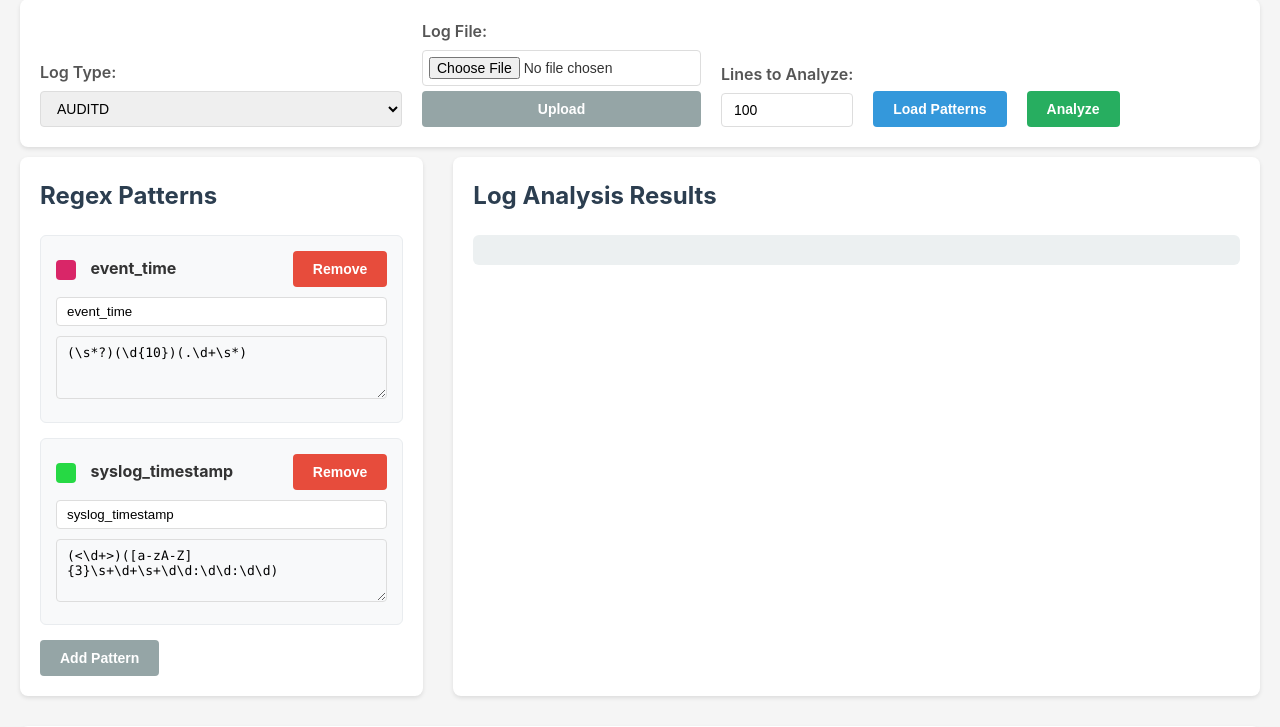
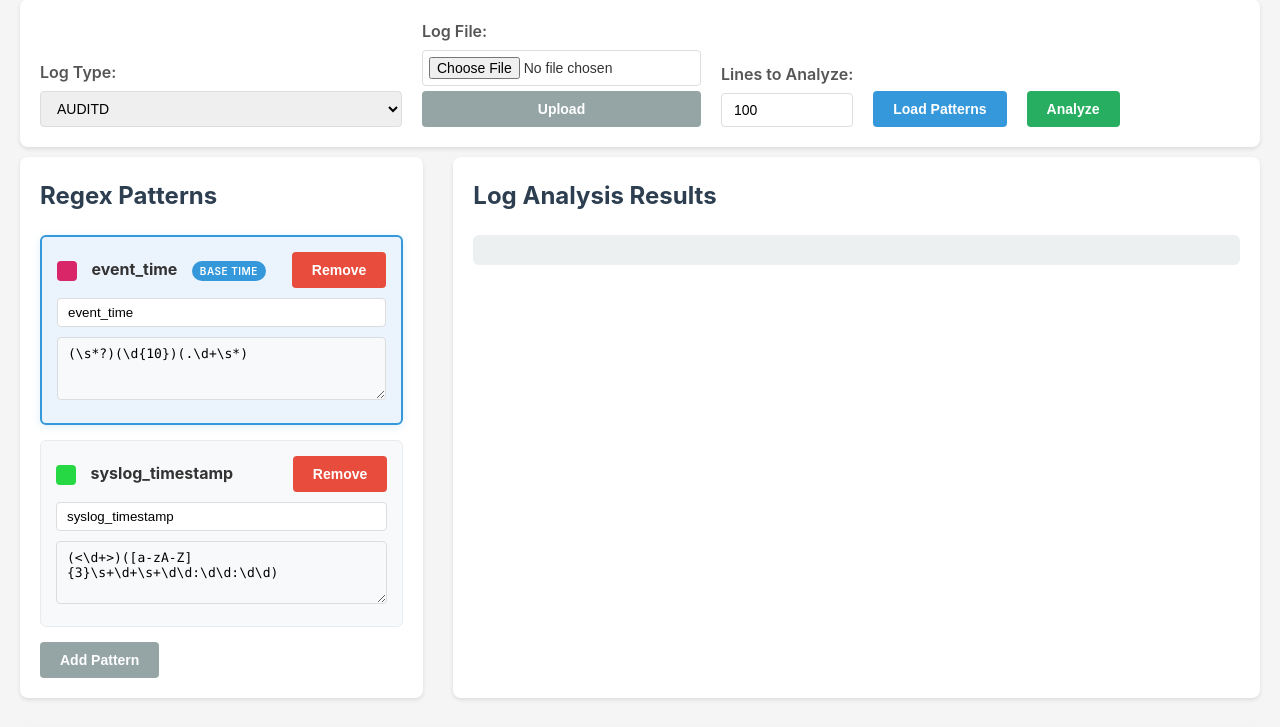
Before and after one commit to dandye/logstory_regexer, a Flask app: page / in a window 1280 px wide. Shown: the part 193-920 px from the top of the page. Run offline with Flask 3, Linux system fonts and the light colour scheme; some libraries are stand-ins or nearby versions.

Commit message:
Indicate which ts is base_time

```diff
--- a/app.py
+++ b/app.py
@@ -131,7 +131,15 @@ def get_patterns(log_type):
         return jsonify({'error': 'Log type not found'}), 404
 
     timestamps = config[log_type].get('timestamps', [])
-    return jsonify({'patterns': timestamps})
+
+    # Sort patterns so base_time appears first
+    def sort_key(pattern):
+        # base_time patterns get priority 0, others get priority 1
+        return (0 if pattern.get('base_time') else 1, pattern.get('name', ''))
+
+    sorted_timestamps = sorted(timestamps, key=sort_key)
+
+    return jsonify({'patterns': sorted_timestamps})
 
 @app.route('/api/upload-log', methods=['POST'])
 def upload_log():
--- a/static/css/style.css
+++ b/static/css/style.css
@@ -171,6 +171,12 @@ input[type="file"] {
     border: 1px solid #e9ecef;
 }
 
+.base-time-pattern {
+    border: 2px solid #3498db;
+    background-color: #ebf3fd;
+    box-shadow: 0 2px 8px rgba(52, 152, 219, 0.15);
+}
+
 .pattern-header {
     display: flex;
     justify-content: space-between;
@@ -213,6 +219,19 @@ input[type="file"] {
 .pattern-input.error {
     border-color: #e74c3c;
     background-color: #fee;
+}
+
+.base-time-badge {
+    display: inline-block;
+    background-color: #3498db;
+    color: white;
+    padding: 2px 8px;
+    border-radius: 12px;
+    font-size: 10px;
+    font-weight: 600;
+    margin-left: 10px;
+    text-transform: uppercase;
+    letter-spacing: 0.5px;
 }
 
 .stats {
--- a/static/js/app.js
+++ b/static/js/app.js
@@ -79,12 +79,16 @@ function renderPatterns() {
         patternColors[index] = color;
 
         const patternDiv = document.createElement('div');
-        patternDiv.className = 'pattern-item';
+        patternDiv.className = pattern.base_time ? 'pattern-item base-time-pattern' : 'pattern-item';
+
+        const baseTimeBadge = pattern.base_time ? '<span class="base-time-badge">BASE TIME</span>' : '';
+
         patternDiv.innerHTML = `
             <div class="pattern-header">
                 <span>
                     <span class="pattern-color" style="background-color: ${color}"></span>
                     <strong>${pattern.name || `Pattern ${index + 1}`}</strong>
+                    ${baseTimeBadge}
                 </span>
                 <div class="pattern-controls">
                     <button class="btn btn-danger" onclick="removePattern(${index})">Remove</button>
```
